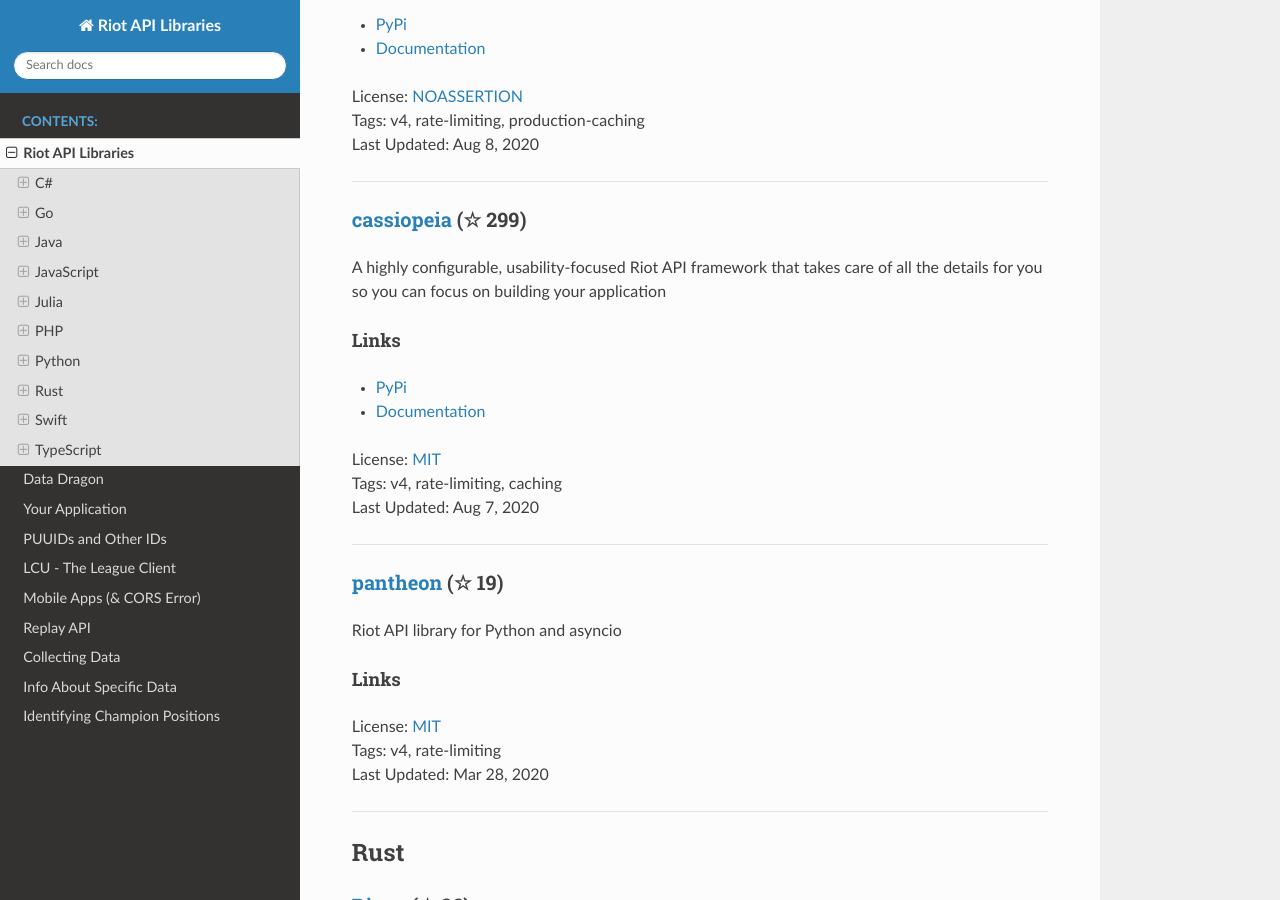
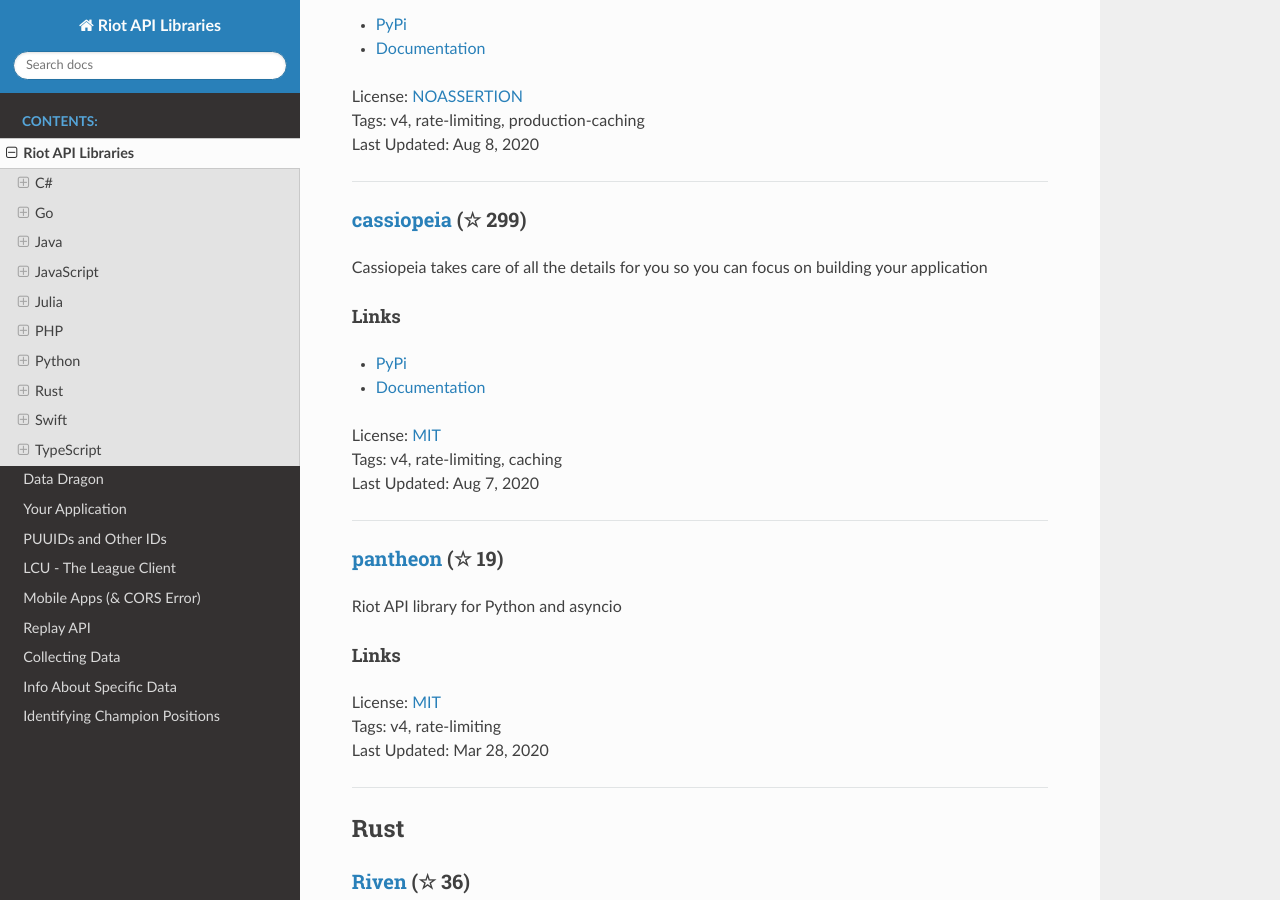
Before and after one commit to WxWatch/riot-api-libraries, a Sphinx documentation site: the page built from docs/libraries.rst, in a window 1280 px wide and 900 px high, scrolled down 5674 px. Built offline with Sphinx 7.4.7 and the Read the Docs theme 2.0.0, drawn with Linux system fonts in a browser that asks for light colours; pages that are not in the unit, such as notebooks, are missing from menus.

Commit message:
Travis update: Aug 2020 (Build 401)
[skip ci]

```diff
--- a/docs/libraries.rst
+++ b/docs/libraries.rst
@@ -274,7 +274,7 @@
 `cassiopeia <https://github.com/meraki-analytics/cassiopeia>`_ (☆ 299)
 ~~~~~~~~~~~~~~~~~~~~~~~~~~~~~~~~~~~~~~~~~~~~~~~~~~~~~~~~~~~~~~~~~~~~~~~~~~~~~~~~~~~~~~~~~~~~~~~~~~~~
 
-A highly configurable, usability-focused Riot API framework that takes care of all the details for you so you can focus on building your application
+Cassiopeia takes care of all the details for you so you can focus on building your application
 
 Links
 ::::::::::::::::
```
Also changed, not shown: other parts of docs/libraries.rst (+1 -1 lines).
